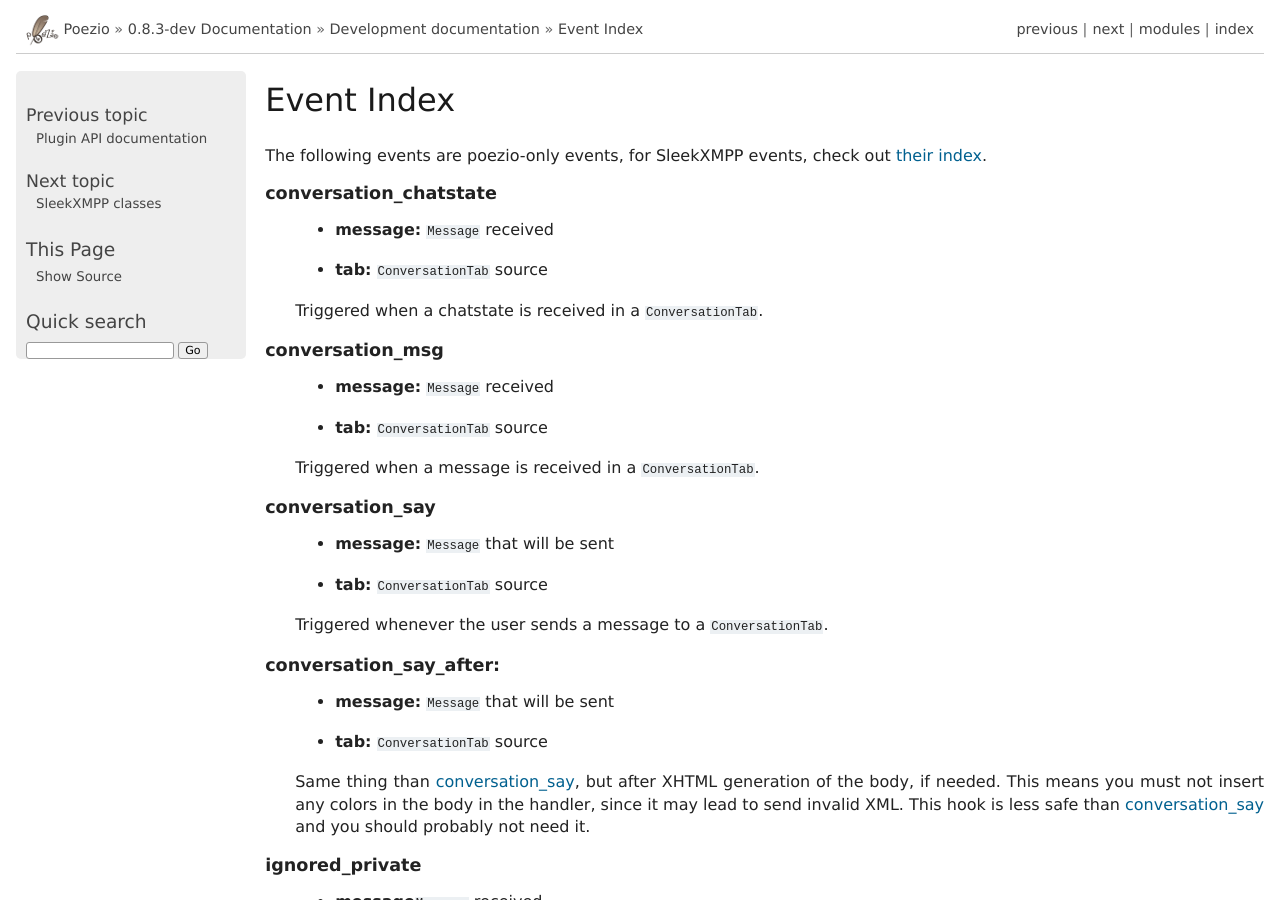
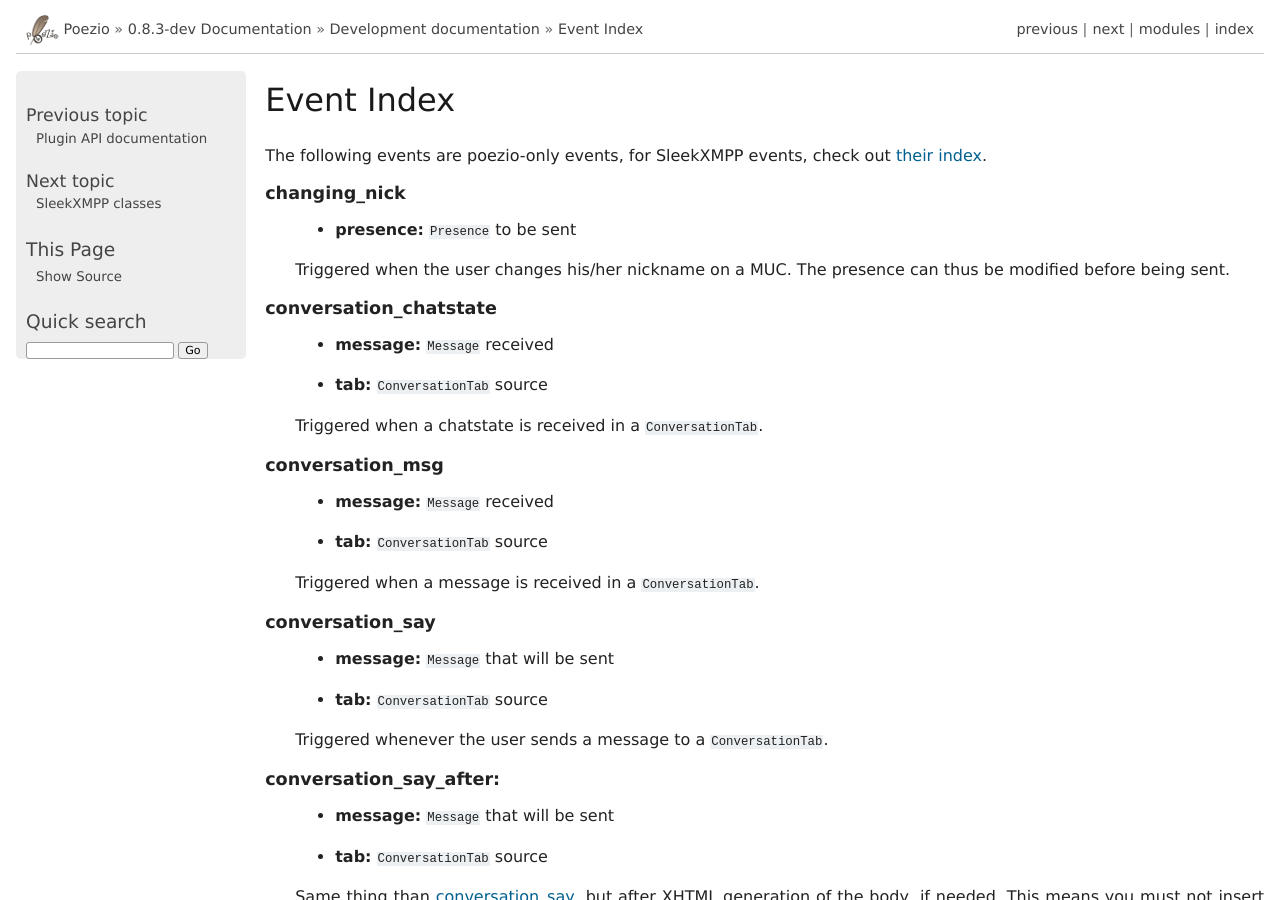
Before and after one commit to poezio/poezio, a Sphinx documentation site: the page built from doc/source/dev/events.rst, in a window 1280 px wide and 900 px high. Built offline with Sphinx 7.4.7, drawn with Linux system fonts in a browser that asks for light colours.

Commit message:
Document the changing_nick plugin event

```diff
--- a/doc/source/dev/events.rst
+++ b/doc/source/dev/events.rst
@@ -112,6 +112,12 @@
 
         Triggered when joining a MUC. The presence can thus be modified before being sent.
 
+    changing_nick
+        - **presence:** :py:class:`~~sleekxmpp.Presence` to be sent
+
+        Triggered when the user changes his/her nickname on a MUC. The
+        presence can thus be modified before being sent.
+
     send_normal_presence
         - **presence:** :py:class:`~sleekxmpp.Presence` sent
 
```
